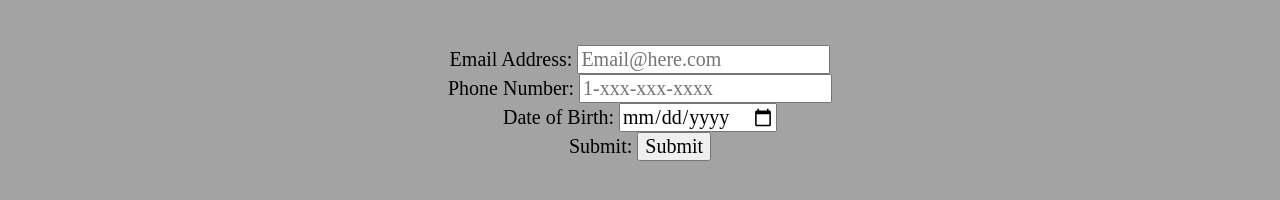
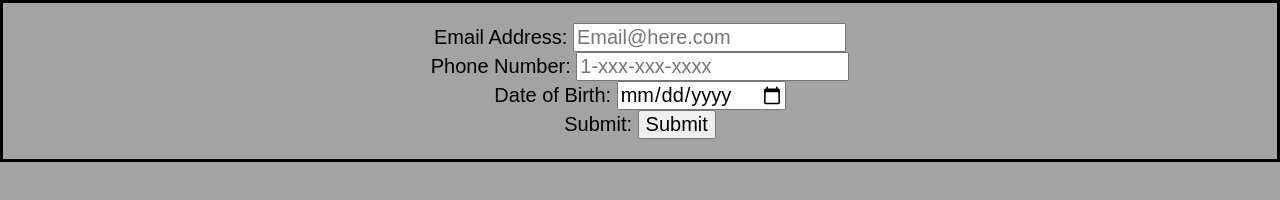
Before and after one commit to Saad-iit/itmd362-lab-2, a plain HTML site: page index.html in a window 1280 px wide. Drawn offline with Linux system fonts and the light colour scheme.

Commit message:
added border and form container

```diff
--- a/css/screen.css
+++ b/css/screen.css
@@ -1,10 +1,18 @@
 body {
+	font-family: Arial, Helvetica;
 	background-color: #a3a3a3;
 	font-size: 20px;
 }
 form {
 	margin: auto;
-	padding-top: 45px;
+	border: 3px solid;
+}
+.formcontainer {
+	padding: 20px;
+}
+input{
+	box-sizing: border-box;
+}
 
 label {
 	display: block;
```
